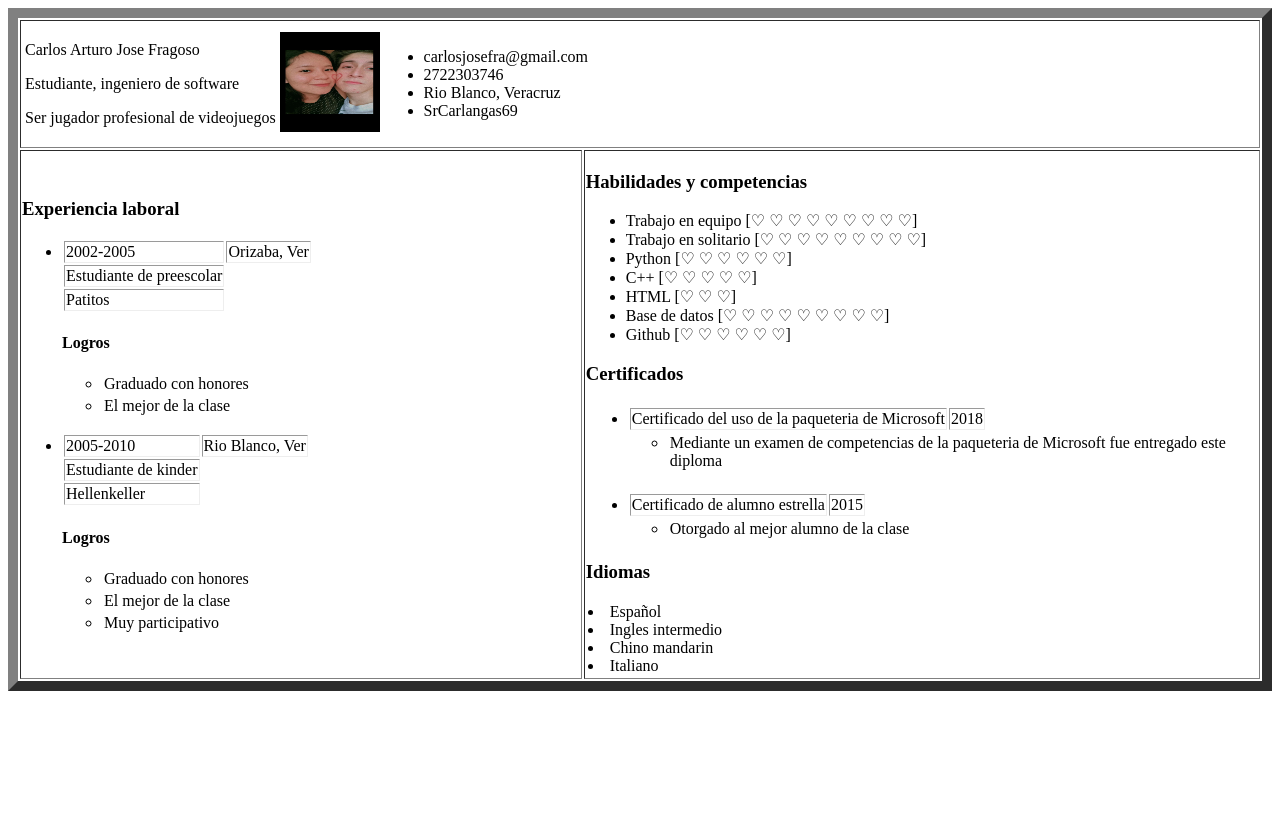
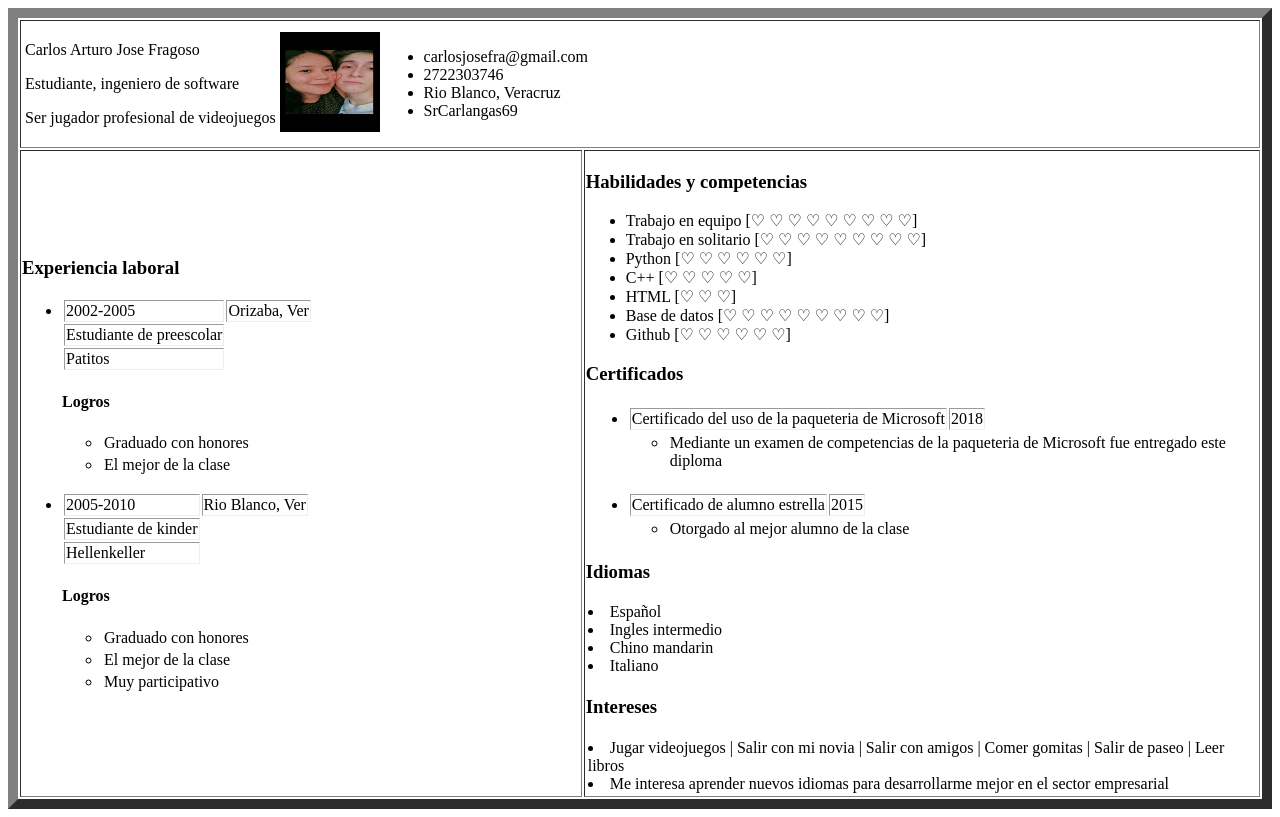
Before and after one commit to CarlosArt17/CarlosArt17.github.io, an Angular app: page / in a window 1280 px wide. Built offline with nearby package versions, Linux system fonts and the light colour scheme.

Commit message:
create branch interests #12

```diff
--- a/src/app/app.component.html
+++ b/src/app/app.component.html
@@ -12,6 +12,7 @@
           <app-skills-competences></app-skills-competences>
           <app-achievements-certificades></app-achievements-certificades>
           <app-lenguagues></app-lenguagues>
+          <app-interests></app-interests>
       </td>
     </tr>
 </table>
--- a/src/app/app.module.ts
+++ b/src/app/app.module.ts
@@ -7,6 +7,7 @@ import { WorkExperienceComponent } from './work-experience/work-experience.compo
 import { SkillsCompetencesComponent } from './skills-competences/skills-competences.component';
 import { AchievementsCertificadesComponent } from './achievements-certificades/achievements-certificades.component';
 import { LenguaguesComponent } from './lenguagues/lenguagues.component';
+import { InterestsComponent } from './interests/interests.component';
 
 @NgModule({
   declarations: [
@@ -15,7 +16,8 @@ import { LenguaguesComponent } from './lenguagues/lenguagues.component';
     WorkExperienceComponent,
     SkillsCompetencesComponent,
     AchievementsCertificadesComponent,
-    LenguaguesComponent
+    LenguaguesComponent,
+    InterestsComponent
   ],
   imports: [
     BrowserModule
--- /dev/null
+++ b/src/app/interests/interests.component.html
@@ -0,0 +1,9 @@
+<h3>Intereses</h3>
+<tr>
+    <li>
+        Jugar videojuegos | Salir con mi novia | Salir con amigos | Comer gomitas | Salir de paseo | Leer libros
+    </li>
+    <li>
+        Me interesa aprender nuevos idiomas para desarrollarme mejor en el sector empresarial
+    </li>
+</tr>
--- /dev/null
+++ b/src/app/interests/interests.component.ts
@@ -0,0 +1,15 @@
+import { Component, OnInit } from '@angular/core';
+
+@Component({
+  selector: 'app-interests',
+  templateUrl: './interests.component.html',
+  styleUrls: ['./interests.component.css']
+})
+export class InterestsComponent implements OnInit {
+
+  constructor() { }
+
+  ngOnInit(): void {
+  }
+
+}
```
Also changed, not shown: src/app/interests/interests.component.css (added), 1 other file (tests, documents, lock files or other folders).
